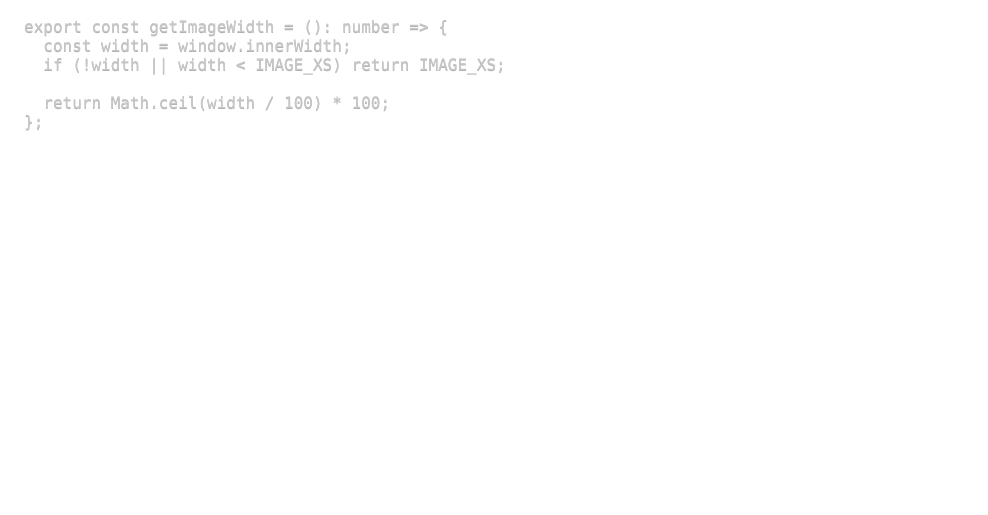
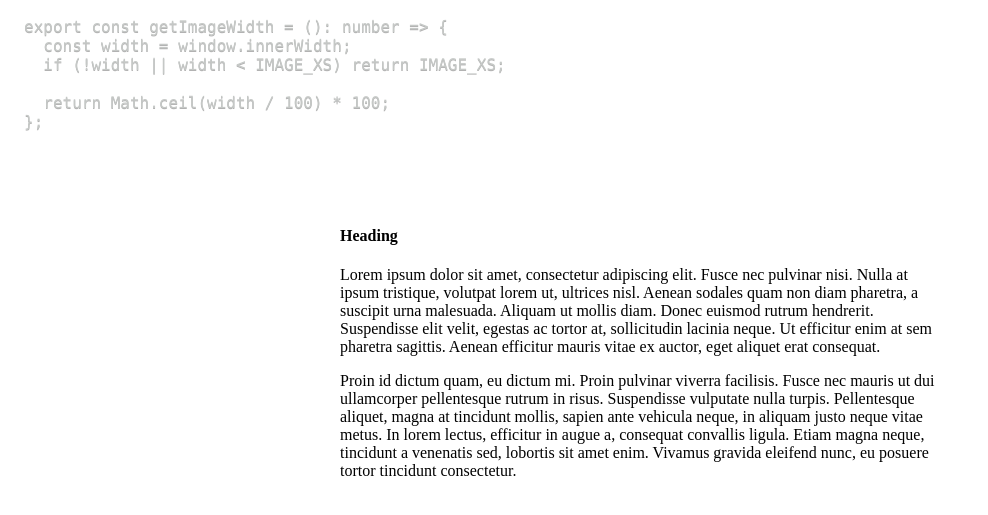
Before and after one commit to rajansolanki/rajansolanki-dev, a Gatsby site: page / in a window 1280 px wide. Shown: the part 79-594 px from the top of the page, without its empty margins (0-988 px from the left). Built offline with nearby package versions, Linux system fonts and the light colour scheme; Gatsby itself is replaced by a stand-in of ours; some packages are replaced by stand-ins of ours; code samples lack their colours.

Commit message:
feat: add text component

```diff
--- a/src/components/index.ts
+++ b/src/components/index.ts
@@ -1 +1,2 @@
 export { Code } from './code/code';
+export { Text } from './text/text';
--- /dev/null
+++ b/src/components/text/text.styles.ts
@@ -0,0 +1,18 @@
+import styled from '@emotion/styled';
+
+import { GRID, PADDING } from 'styles';
+
+export const Text = styled.div`
+  margin: 10vh 0;
+`;
+
+export const Container = styled.div`
+  width: 90%;
+  max-width: 600px;
+  margin: 0 auto;
+  padding: 0 ${PADDING.xs}px;
+
+  ${GRID.md} {
+    width: 80%;
+  }
+`;
--- /dev/null
+++ b/src/components/text/text.tsx
@@ -0,0 +1,27 @@
+import React, { FC, ReactNode } from 'react';
+import { InferProps, string, node } from 'prop-types';
+
+import { Text as TextStyled, Container } from './text.styles';
+
+const propTypes = {
+  heading: string,
+  children: node.isRequired,
+};
+type Props = InferProps<typeof propTypes>;
+
+const Text: FC<Props> = ({ heading, children }) => {
+  const renderHeading = (): ReactNode => heading && <h4>{heading}</h4>;
+
+  return (
+    <TextStyled>
+      <Container>
+        {renderHeading()}
+        {children}
+      </Container>
+    </TextStyled>
+  );
+};
+
+Text.propTypes = propTypes;
+
+export { Text };
--- a/src/pages/index.tsx
+++ b/src/pages/index.tsx
@@ -2,7 +2,7 @@ import React, { FC } from 'react';
 import { useStaticQuery, graphql } from 'gatsby';
 
 import { CodeExampleQuery } from 'graphql-types';
-import { Code } from 'components';
+import { Code, Text } from 'components';
 
 const Index: FC = () => {
   const codeExampleData: CodeExampleQuery = useStaticQuery(graphql`
@@ -19,6 +19,27 @@ const Index: FC = () => {
         <h1>Hello</h1>
       </header>
       <Code code={codeExampleData.markdownRemark?.html} />
+      <Text heading="Heading">
+        <p>
+          Lorem ipsum dolor sit amet, consectetur adipiscing elit. Fusce nec
+          pulvinar nisi. Nulla at ipsum tristique, volutpat lorem ut, ultrices
+          nisl. Aenean sodales quam non diam pharetra, a suscipit urna
+          malesuada. Aliquam ut mollis diam. Donec euismod rutrum hendrerit.
+          Suspendisse elit velit, egestas ac tortor at, sollicitudin lacinia
+          neque. Ut efficitur enim at sem pharetra sagittis. Aenean efficitur
+          mauris vitae ex auctor, eget aliquet erat consequat.
+        </p>
+        <p>
+          Proin id dictum quam, eu dictum mi. Proin pulvinar viverra facilisis.
+          Fusce nec mauris ut dui ullamcorper pellentesque rutrum in risus.
+          Suspendisse vulputate nulla turpis. Pellentesque aliquet, magna at
+          tincidunt mollis, sapien ante vehicula neque, in aliquam justo neque
+          vitae metus. In lorem lectus, efficitur in augue a, consequat
+          convallis ligula. Etiam magna neque, tincidunt a venenatis sed,
+          lobortis sit amet enim. Vivamus gravida eleifend nunc, eu posuere
+          tortor tincidunt consectetur.
+        </p>
+      </Text>
     </>
   );
 };
--- a/src/styles/global.css
+++ b/src/styles/global.css
@@ -1,6 +1,7 @@
 :root {
   --grey-light-text: #808595;
   --grey-dark: #1d1f21;
+  --black-text: #000;
 }
 
 body {
@@ -11,3 +12,14 @@ body {
   line-height: 1.4;
   color: var(--grey-light-text);
 }
+
+h1,
+h2,
+h3,
+h4 {
+  color: var(--black-text);
+}
+
+h4 {
+  font-size: 1.1em;
+}
```
Also changed, not shown: src/components/text/text.spec.tsx (added, +59 -0 lines), src/pages/index.spec.tsx (+9 -0 lines).
